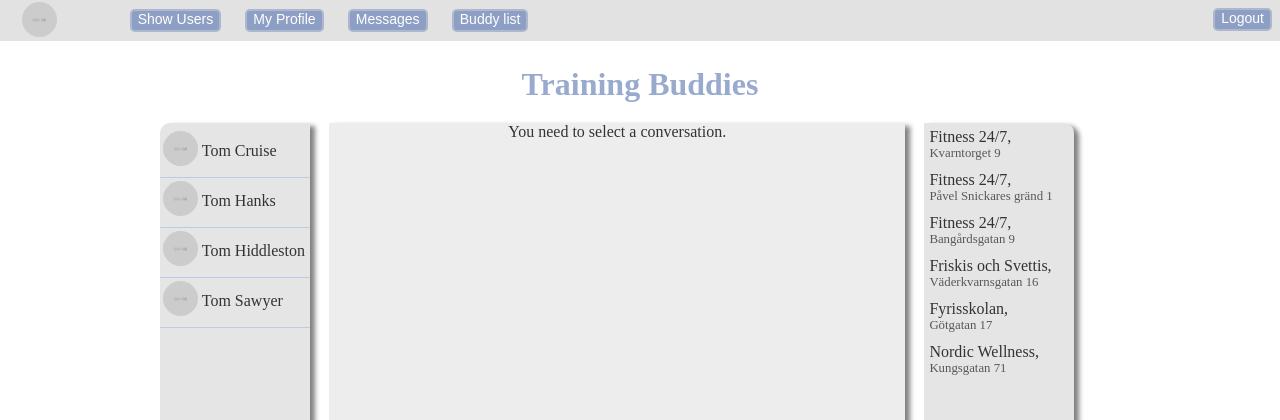
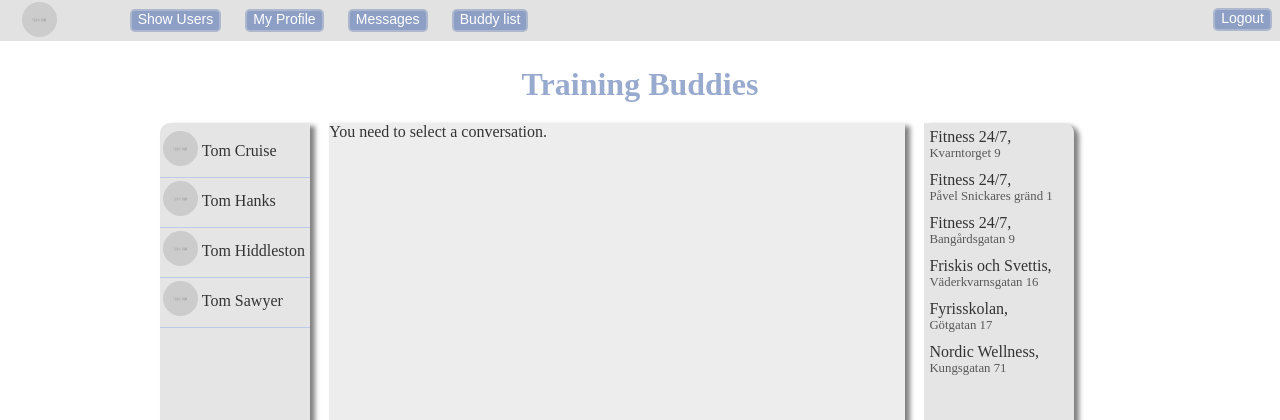
Before and after one commit to Sashkaz/pg14, a PHP site: page /?show-messages=true in a window 1280 px wide. Shown: the top 420 px of the page. Run offline with PHP 8.4, Linux system fonts and the light colour scheme; the visitor is signed in with stand-in values (Sample User, id 1).

Commit message:
added div messages-wrap so that it takes full parent width

```diff
--- a/_include/show-messages.php
+++ b/_include/show-messages.php
@@ -1,3 +1,4 @@
+<div class="messages-wrap">
     <?php
     //include("_models/db.php");
     if(isset($_SESSION["uid"]) && !empty($_SESSION["uid"]))
@@ -114,3 +115,4 @@ else
         echo "You need to log in to see messages.";
     }
     ?>
+</div>
```
Lines whose indentation alone changed are shown as unchanged.
